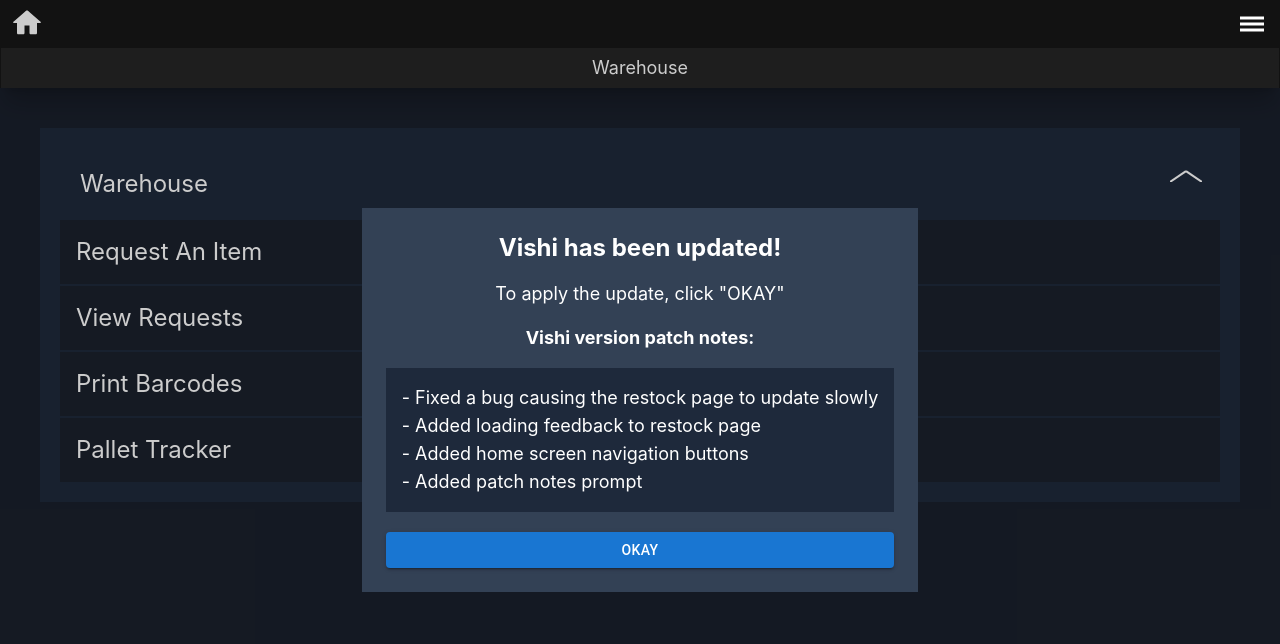
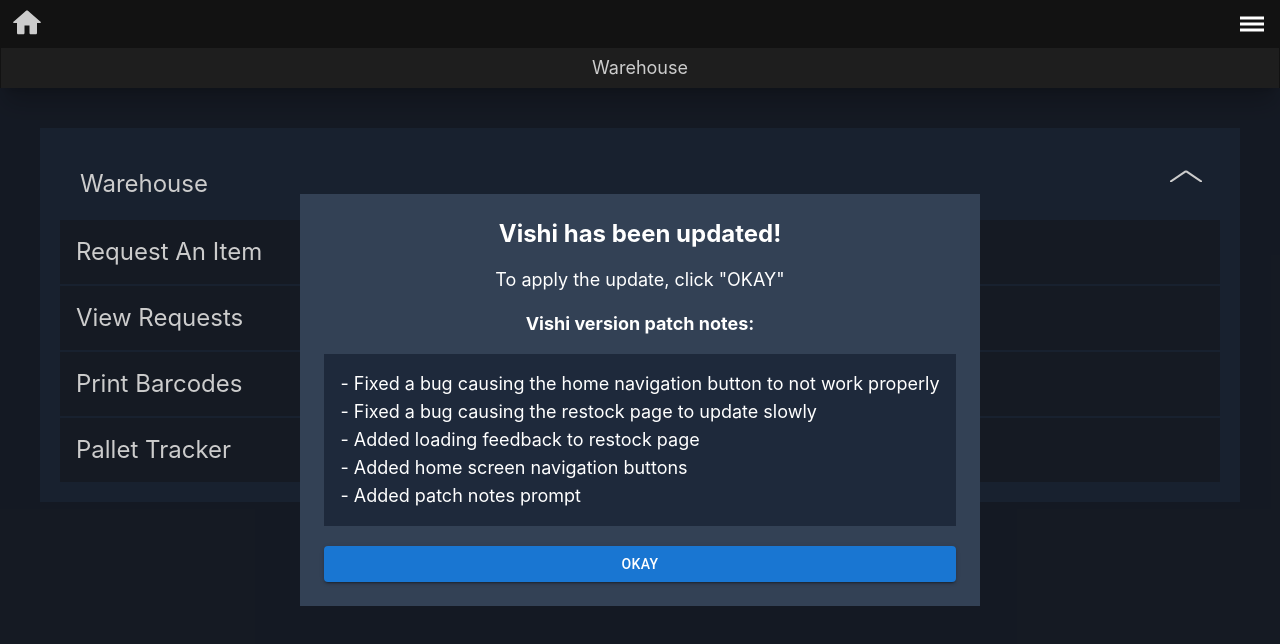
Before and after one commit to MaxChamberlain/vishi-app, a React (Create React App) app: page / in a window 1280 px wide. Shown: the top 644 px of the page. Built offline with nearby package versions, Linux system fonts and the light colour scheme; sample sign-in values are in the browser's storage.

Commit message:
update prompt and loading feedback

```diff
--- a/src/components/Update.js
+++ b/src/components/Update.js
@@ -13,6 +13,7 @@ export default function Update(){
                 <div className='text-lg mb-4'>To apply the update, click "OKAY"</div>
                 <div className='text-lg mb-4 font-bold'>Vishi version {process.env.REACT_APP_VERSION} patch notes:</div>
                 <div className='bg-slate-800 p-4'>
+                    <div className='text-lg text-start w-full'>- Fixed a bug causing the home navigation button to not work properly</div>
                     <div className='text-lg text-start w-full'>- Fixed a bug causing the restock page to update slowly</div>
                     <div className='text-lg text-start w-full'>- Added loading feedback to restock page</div>
                     <div className='text-lg text-start w-full'>- Added home screen navigation buttons</div>
```
